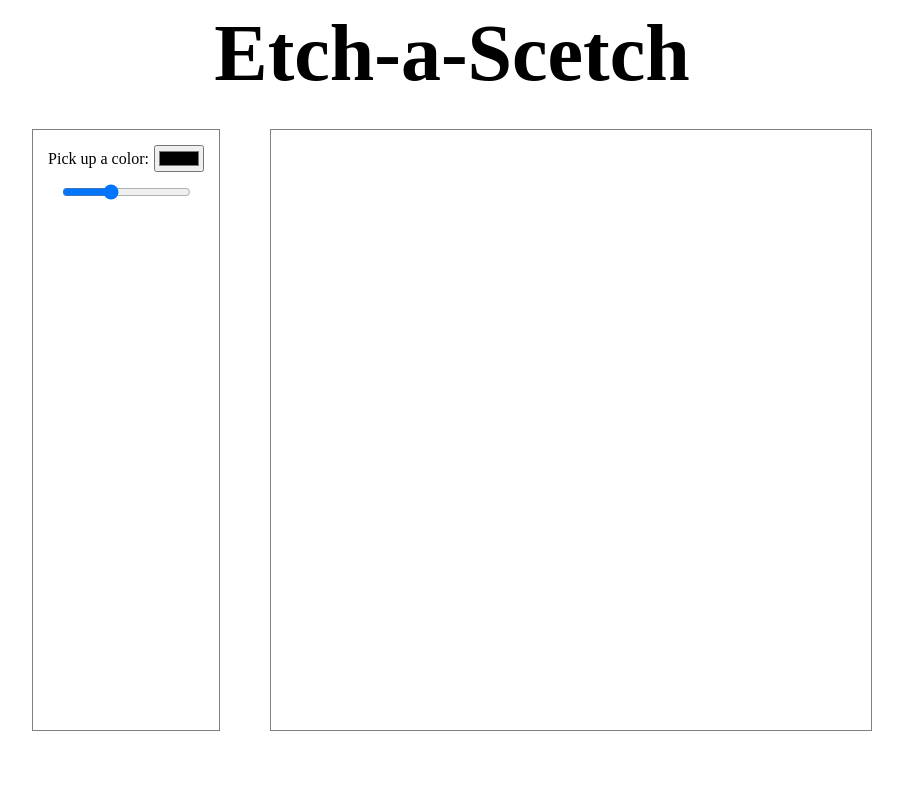
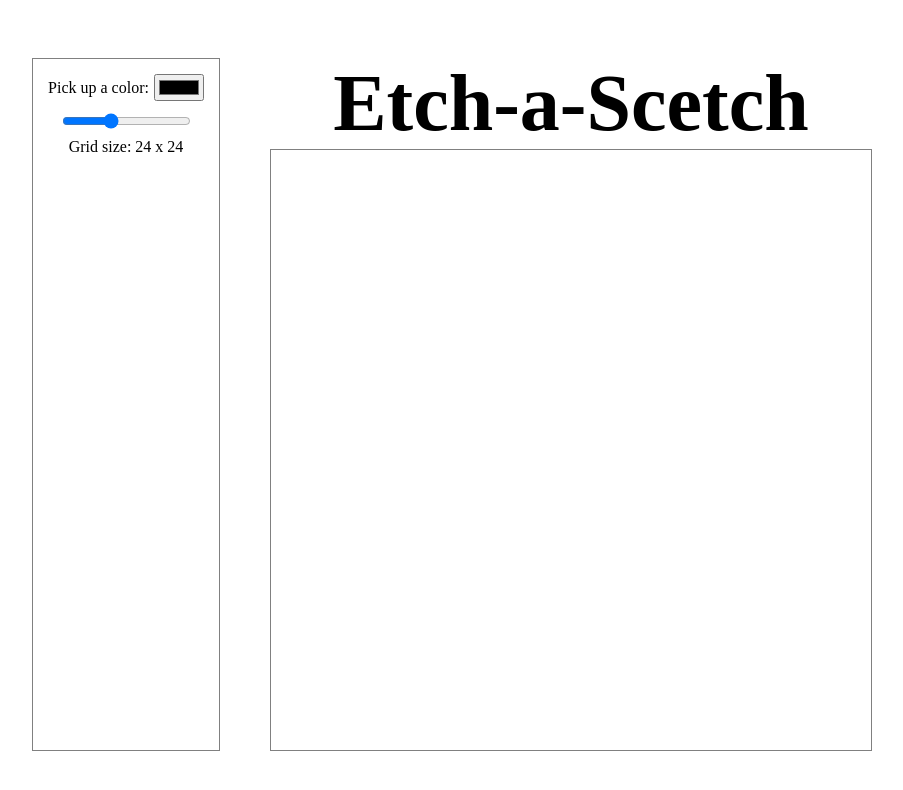
Before and after one commit to aandrku18/etch-a-scetch, a plain HTML site: page index.html in a window 1280 px wide. Shown: the whole page, without its empty margins (188-1091 px from the left). Drawn offline with Linux system fonts and the light colour scheme.

Commit message:
drawing feaute and grids size changing feature

```diff
--- a/index.html
+++ b/index.html
@@ -8,18 +8,26 @@
     <link rel="stylesheet" href="style.css">
 </head>
 <body>
-    <div class="name">Etch-a-Scetch</div>
+
     <div class="buttons-container">
         <div class="buttons">
             <div class="selected">
                 <div>Pick up a color:</div>
                 <input type="color" id="color-palette">
             </div>
-            <div class="selected">
-                <input type="range" id="grid_size" value="24" min="1" max="64">
+            <div class="selected" id="rangeinput">
+                <div>
+                    <input type="range" id="grid_size" value="24" min="1" max="64">
+                </div>
+
+                <div id="grid_size_text">smth</div>
             </div>
         </div>
-        <div class="container"></div>
+        <div>
+            <div class="name">Etch-a-Scetch</div>
+            <div class="container"></div>
+        </div>
+
     </div>
     <script src="script.js"></script>
 </body>
--- a/script.js
+++ b/script.js
@@ -1,19 +1,27 @@
 
 const grid = document.querySelector('.container')
 
-const range_input = document.querySelector('#grid_size')
-const color = document.querySelector('#color-palette')
+let range_input = document.querySelector('#grid_size')
+let range_input_div = document.querySelector('#rangeinput')
+let color = document.querySelector('#color-palette')
+let grid_size_text = document.querySelector('#grid_size_text')
 
-console.log(color.value)
+function generateGrids() {
 
-function generateGrids(size) {
+    while (grid.firstChild) {
+        grid.removeChild(grid.firstChild);
+    }
+
+    let size = range_input.value
+
+    grid_size_text.textContent = `Grid size: ${size} x ${size}`
 
     let columns = 'auto'
 
     for (let i = 1; i < size; i++) {
         columns = columns + ' auto'
     }
-    console.log(columns)
+
 
     grid.style['grid-template-columns'] = columns
 
@@ -22,6 +30,18 @@ function generateGrids(size) {
         //griddy.style['border'] = '0.5px solid black'
         grid.append(griddy);
     }
+
+    let grids = document.querySelectorAll('.container div')
+
+    for (let i = 0; i < grids.length; i++) {
+        grids[i].addEventListener('mousemove', function(e) {
+            this.style['background-color'] = color.value
+        })
+    }
 }
 
-generateGrids(range_input.value)
+range_input.addEventListener('change', function() {
+    generateGrids()
+})
+
+generateGrids()
--- a/style.css
+++ b/style.css
@@ -2,10 +2,12 @@ body {
     display: flex;
     flex-direction: column;
     align-items: center;
+    padding-top: 50px;
     gap: 30px;
 }
 
 .name {
+    text-align: center;
     font-size: 80px;
     font-weight: 700;
 }
@@ -20,6 +22,11 @@ body {
     width: 600px;
     height: 600px;
     border: 1px solid gray;
+}
+
+#rangeinput {
+    display: flex;
+    flex-direction: column;
 }
 
 .buttons {
```
